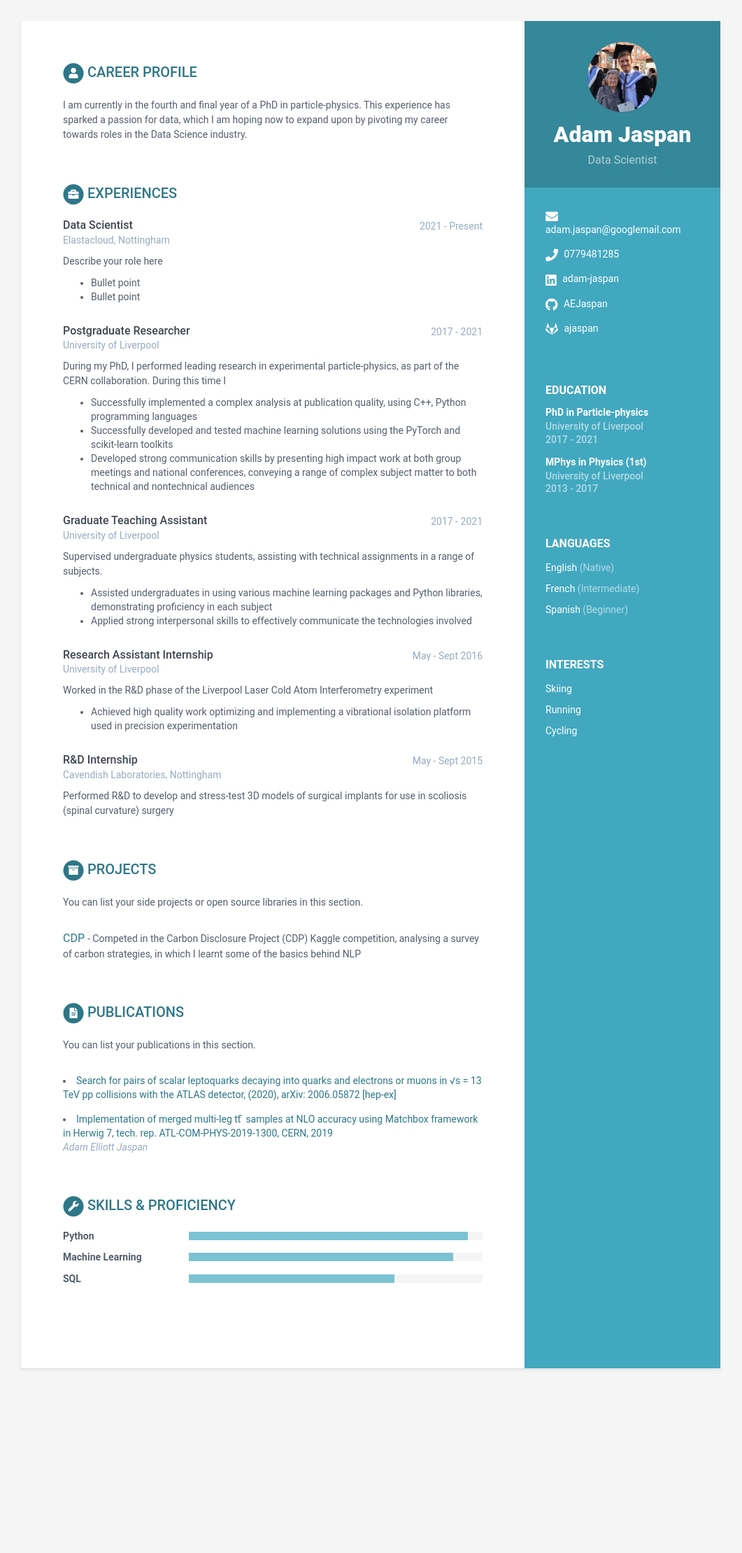
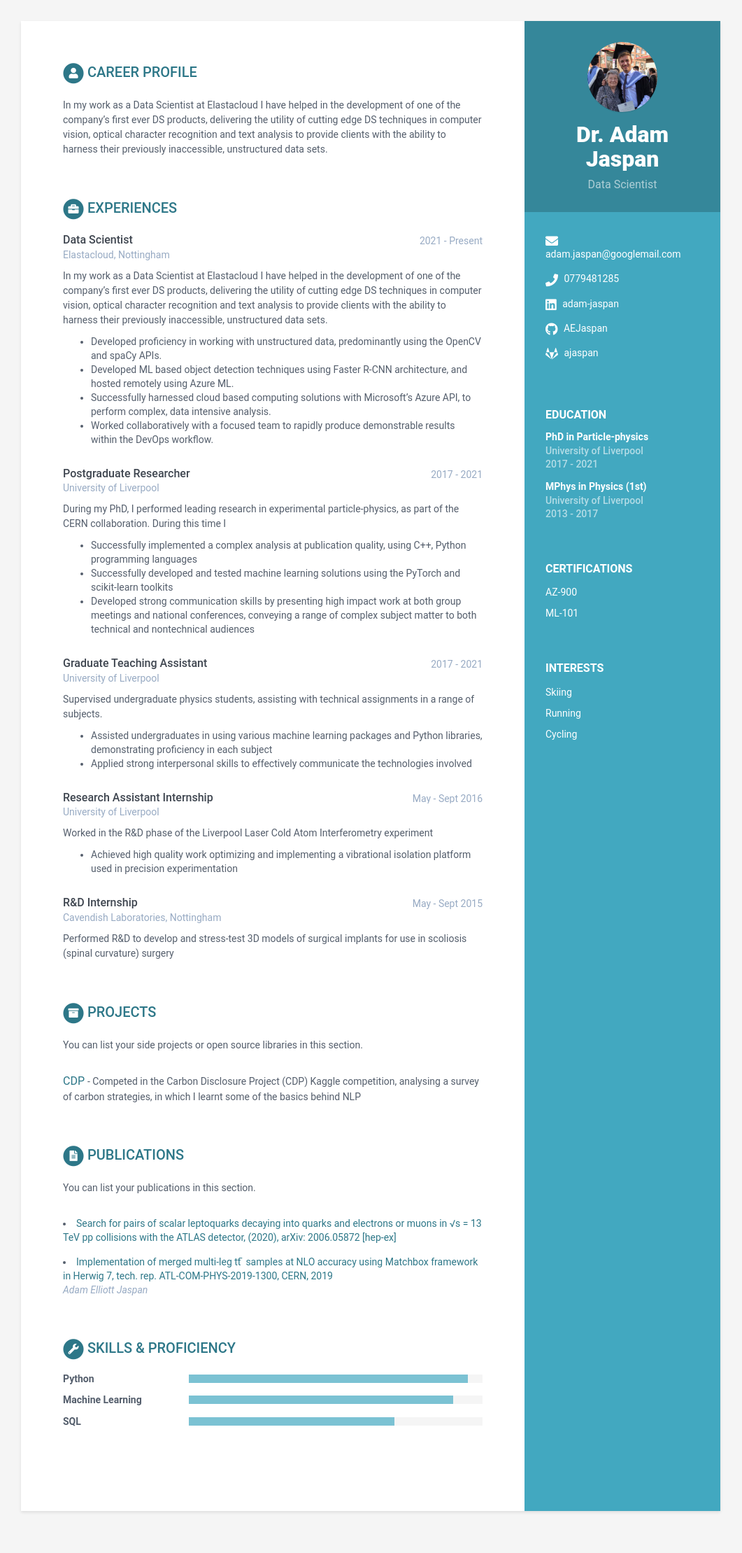
Before and after one commit to AEJaspan/my-cv, a Jekyll site: the page built from index.html, in a window 1280 px wide. Shown: the whole page at 70% size, without its empty margins (110-1171 px from the left). Built offline with Jekyll 4.4.1, drawn with Linux system fonts in a browser that asks for light colours; before the commit the page ends 2015 px from its top, so only the background shows below that.

Commit message:
Adding certifications section, and Elastacloud info

```diff
--- a/_data/data.yml
+++ b/_data/data.yml
@@ -7,7 +7,7 @@ sidebar:
     education: True # set to False if you want education in main section instead of in sidebar
 
     # Profile information
-    name: Adam Jaspan
+    name: Dr. Adam Jaspan
     tagline: Data Scientist
     avatar: profile.png  #place a 100x100 picture inside /assets/images/ folder and provide the name of the file below
 
@@ -25,15 +25,11 @@ sidebar:
     codewars:
     goodreads: # Number-Username, e.g. 123456-alandoe
 
-    languages:
-      - idiom: English
-        level: Native
-
-      - idiom: French
-        level: Intermediate
-
-      - idiom: Spanish
-        level: Beginner
+    certifications:
+      - item: AZ-900
+        link:
+      - item: ML-101
+        link:
 
     interests:
       - item: Skiing
@@ -48,7 +44,7 @@ sidebar:
 career-profile:
     title: Career Profile
     summary: |
-      I am currently in the fourth and final year of a PhD in particle-physics. This experience has sparked a passion for data, which I am hoping now to expand upon by pivoting my career towards roles in the Data Science industry.
+      In my work as a Data Scientist at Elastacloud I have helped in the development of one of the company's first ever DS products, delivering the utility of cutting edge DS techniques in computer vision, optical character recognition and text analysis to provide clients with the ability to harness their previously inaccessible, unstructured data sets.
 
 education:
     - degree: PhD in Particle-physics
@@ -66,9 +62,11 @@ experiences:
       time: 2021 - Present
       company: Elastacloud, Nottingham
       details: |
-        Describe your role here
-          - Bullet point
-          - Bullet point
+        In my work as a Data Scientist at Elastacloud I have helped in the development of one of the company's first ever DS products, delivering the utility of cutting edge DS techniques in computer vision, optical character recognition and text analysis to provide clients with the ability to harness their previously inaccessible, unstructured data sets.
+          - Developed proficiency in working with unstructured data, predominantly using the OpenCV and spaCy APIs.
+          - Developed ML based object detection techniques using Faster R-CNN architecture, and hosted remotely using Azure ML.
+          - Successfully harnessed cloud based computing solutions with Microsoft's Azure API, to perform complex, data intensive analysis.
+          - Worked collaboratively with a focused team to rapidly produce demonstrable results within the DevOps workflow.
     - role: Postgraduate Researcher
       time: 2017 - 2021
       company: University of Liverpool
--- /dev/null
+++ b/_includes/certifications.html
@@ -0,0 +1,22 @@
+{% assign certifications = site.data.data.sidebar.certifications %}
+{% if certifications %}
+<div class="certifications-container container-block">
+
+  <h2 class="container-block-title">
+    Certifications
+  </h2>
+
+  <ul class="list-unstyled certifications-list">
+    {% for certification in certifications %}
+
+      {% if certification.link %}
+      <li><a href="{{ certification.link }}">{{ certification.item }}</a></li>
+      {% else %}
+      <li>{{ certification.item }}</li>
+      {% endif %}
+
+    {% endfor %}
+  </ul>
+
+</div><!--//certifications-->
+{% endif %}
--- a/_includes/sidebar.html
+++ b/_includes/sidebar.html
@@ -24,6 +24,7 @@
   {% endif %}
 
   {% include language.html %}
+  {% include certifications.html %}
   {% include interests.html %}
 
   {% if sidebar.about %}
--- a/_sass/_base.scss
+++ b/_sass/_base.scss
@@ -151,6 +151,15 @@ p {
             }
         }
     }
+    .certifications-list {
+        margin-bottom: 0;
+        li {
+            margin-bottom: 10px;
+            &:last-child {
+                margin-bottom: 0;
+            }
+        }
+    }
 }
 
 .main-wrapper {
```
